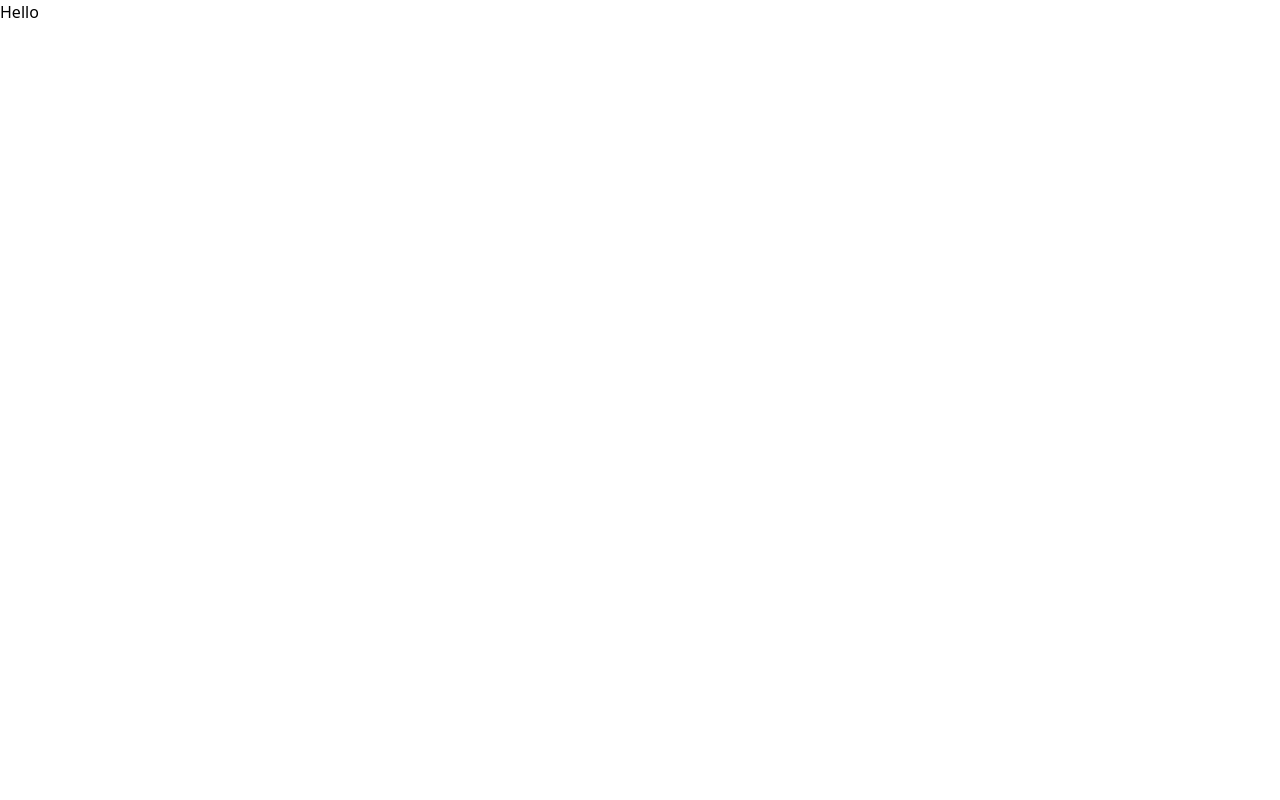
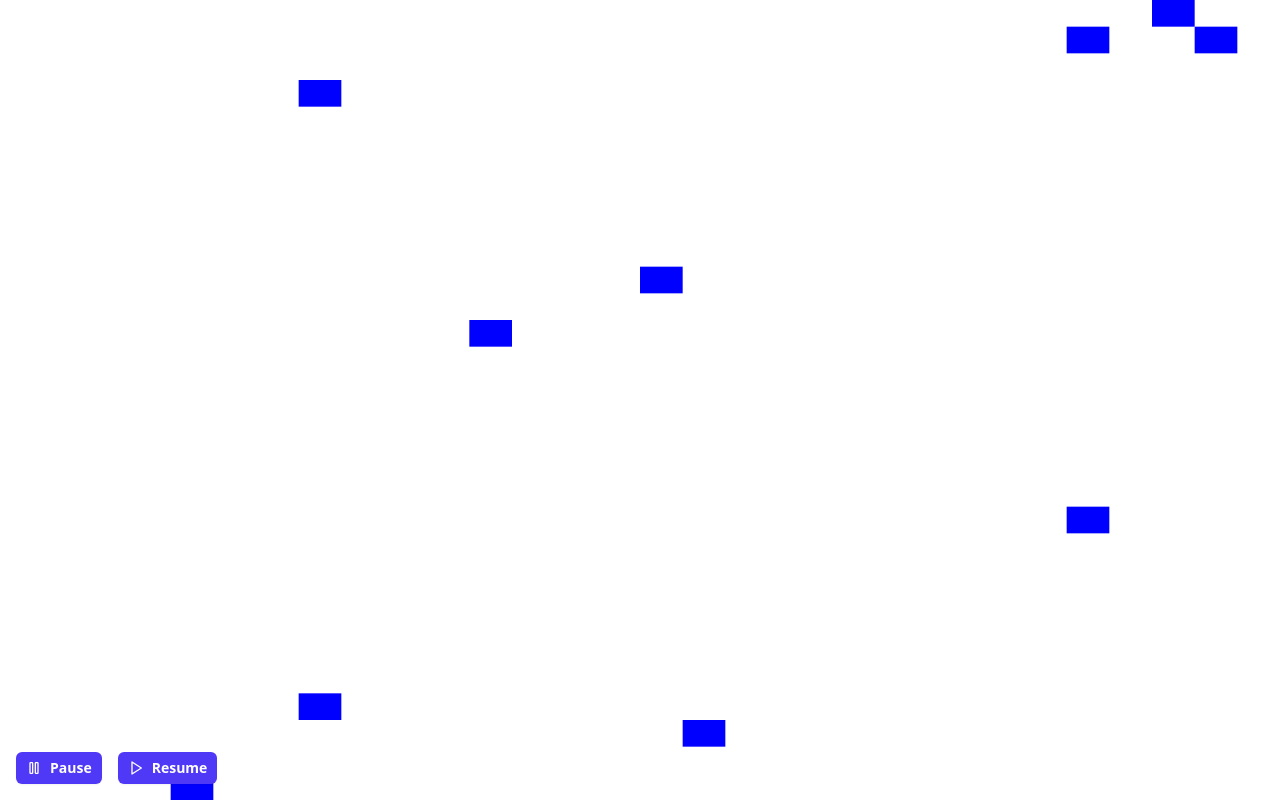
Before and after one commit to scottbedard/game-of-life, a Vue app: page / in a window 1280 px wide. Built offline with nearby package versions, Linux system fonts and the light colour scheme.

Commit message:
scaffold rendering

```diff
--- a/package.json
+++ b/package.json
@@ -9,6 +9,7 @@
     "preview": "vite preview"
   },
   "dependencies": {
+    "@vueuse/core": "^13.4.0",
     "vue": "^3.5.13"
   },
   "devDependencies": {
--- a/src/App.vue
+++ b/src/App.vue
@@ -1,3 +1,47 @@
 <template>
-  Hello
+  <GameOfLife
+    :cols
+    :game
+    :rows
+  />
+
+  <div class="flex gap-4 fixed bottom-0 left-0 p-4">
+    <Button
+      class="flex items-center gap-2"
+      @click="pause">
+      <svg class="size-4" xmlns="http://www.w3.org/2000/svg" viewBox="0 0 24 24" fill="none" stroke="currentColor" stroke-width="2" stroke-linecap="round" stroke-linejoin="round"><rect x="14" y="4" width="4" height="16" rx="1"/><rect x="6" y="4" width="4" height="16" rx="1"/></svg>
+      Pause
+    </Button>
+
+    <Button
+      class="flex items-center gap-2"
+      @click="resume">
+      <svg class="size-4" xmlns="http://www.w3.org/2000/svg" viewBox="0 0 24 24" fill="none" stroke="currentColor" stroke-width="2" stroke-linecap="round" stroke-linejoin="round"><polygon points="6 3 20 12 6 21 6 3"/></svg>
+      Resume
+    </Button>
+  </div>
 </template>
+
+<script lang="ts" setup>
+import { useGame } from './behavior/use-game'
+import { useIntervalFn } from '@vueuse/core'
+import Button from './components/Button.vue'
+import GameOfLife from './components/GameOfLife.vue'
+
+const {
+  cols,
+  game,
+  refresh,
+  rows,
+  tick,
+} = useGame({
+  cols: 30,
+  rows: 30,
+})
+
+refresh()
+
+const { pause, resume, isActive } = useIntervalFn(() => {
+  tick()
+}, 1000)
+</script>
--- /dev/null
+++ b/src/behavior/use-game.ts
@@ -0,0 +1,56 @@
+import { ref } from "vue";
+
+export interface Cell {
+  alive: boolean
+}
+
+interface Options {
+  cols: number
+  rows: number
+}
+
+export function useGame(opts: Options) {
+  const cols = ref(opts.cols)
+  const rows = ref(opts.rows)
+  const game = ref<Cell[]>([])
+
+  const refresh = () => {
+    game.value = Array.from({ length: rows.value * cols.value }, () => {
+      return {
+        alive: Math.random() > .99,
+      }
+    })
+  }
+
+  const tick = () => {
+    const next = game.value.map((cell, i) => {
+      const row = Math.floor(i / cols.value)
+      const col = (i % cols.value) - 1
+
+      const neighbors = {
+        // top: row ? game.value[i - cols.value] : undefined,
+        // topRight: row && col < cols.value - 1 ? game.value[i - cols.value + 1] : undefined,
+        // right: col < cols.value - 1 ? game.value[i + 1] : undefined,
+        // bottomRight: row < rows.value - 1 && col < cols.value - 1 ? game.value[i + cols.value + 1] : undefined,
+        // bottom: row < rows.value - 1 ? game.value[i + cols.value] : undefined,
+        // bottomLeft: row < rows.value - 1 && col ? game.value[i + cols.value - 1] : undefined,
+        // left: col ? game.value[i - 1] : undefined,
+        // topLeft: row && col ? game.value[i - cols.value - 1] : undefined,
+      }
+
+      return {
+        alive: Math.random() > .99
+      }
+    })
+
+    game.value.splice(0, game.value.length, ...next)
+  }
+
+  return {
+    cols,
+    game,
+    refresh,
+    rows,
+    tick,
+  }
+}
--- /dev/null
+++ b/src/components/Button.vue
@@ -0,0 +1,7 @@
+<template>
+  <button
+    type="button"
+    class="rounded-md bg-indigo-600 px-2.5 py-1.5 text-sm font-semibold text-white shadow-xs hover:bg-indigo-500 focus-visible:outline-2 focus-visible:outline-offset-2 focus-visible:outline-indigo-600">
+    <slot />
+  </button>
+</template>
--- /dev/null
+++ b/src/components/GameOfLife.vue
@@ -0,0 +1,47 @@
+<template>
+  <canvas
+    class="h-screen w-screen"
+    ref="canvasEl"
+    :height="height"
+    :width="width"
+  />
+</template>
+
+<script lang="ts" setup>
+import { computed, onMounted, useTemplateRef } from 'vue'
+import { useRafFn, useElementSize } from '@vueuse/core'
+import type { Cell } from '../behavior/use-game'
+
+const props = defineProps<{
+  cols: number
+  game: Cell[]
+  rows: number
+}>()
+
+const canvasEl = useTemplateRef('canvasEl')
+const { height, width } = useElementSize(canvasEl)
+
+useRafFn(() => {
+  const ctx = canvasEl.value?.getContext('2d')
+
+  if (!ctx) {
+    return
+  }
+
+  const cellWidth = width.value / props.cols
+  const cellHeight = height.value / props.rows
+
+  ctx.clearRect(0, 0, width.value, height.value)
+
+  for (let i = 0; i < props.game.length; i++) {
+    const cell = props.game[i]
+    const row = Math.floor(i / props.cols)
+    const col = i % props.cols
+
+    if (cell.alive) {
+      ctx.fillStyle = 'blue'
+      ctx.fillRect(col * cellWidth, row * cellHeight, cellWidth, cellHeight)
+    }
+  }
+})
+</script>
```
Also changed, not shown: 1 other file (tests, documents, lock files or other folders).
